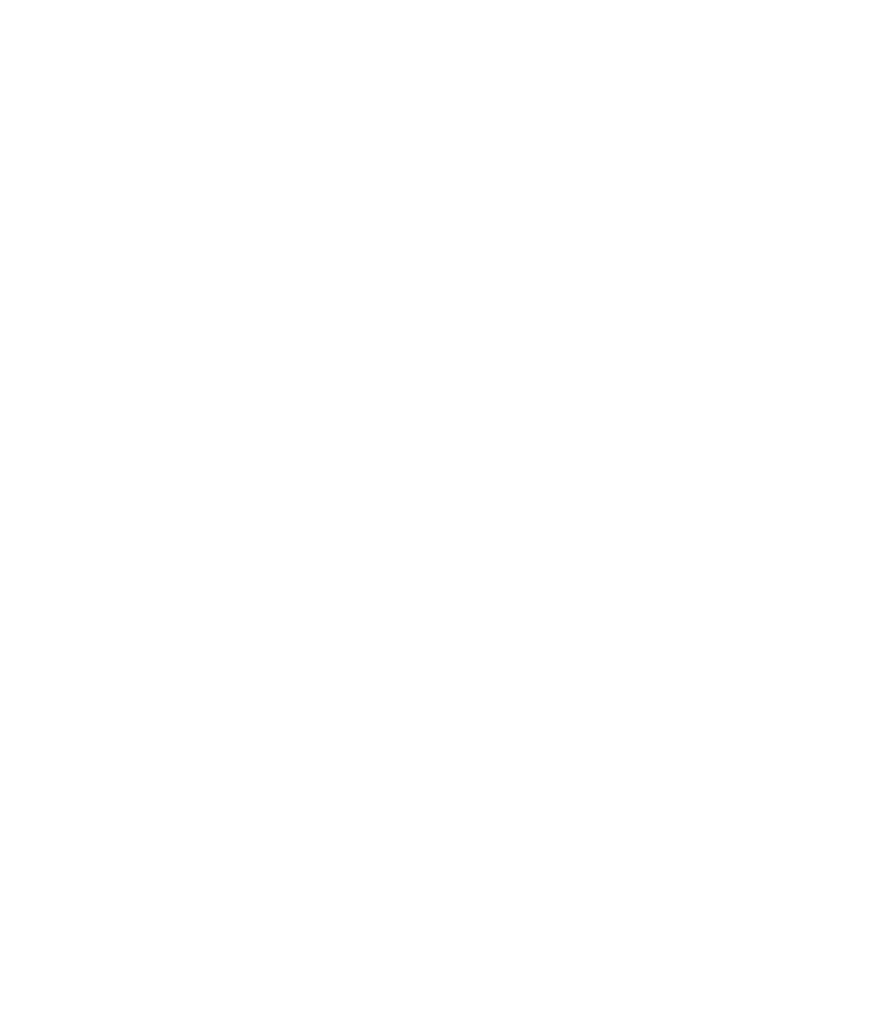
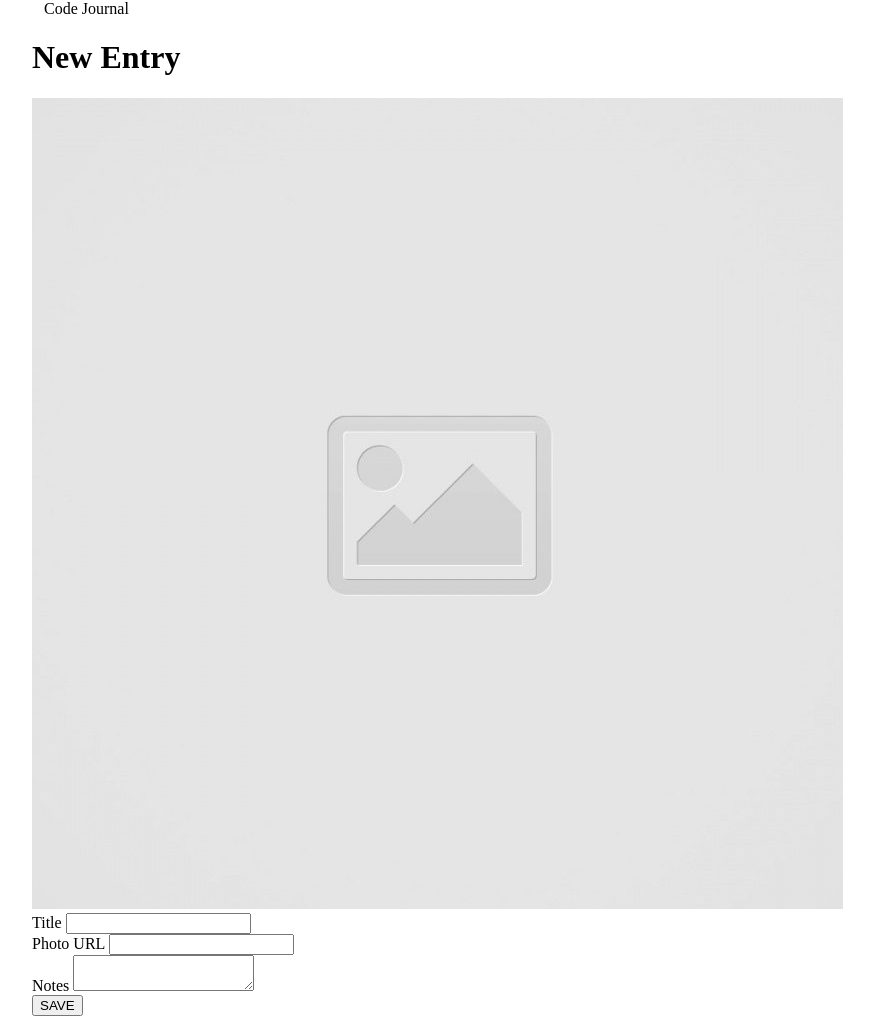
Before and after one commit to alexjraymond/code-journal, a website: page index.html in a window 1280 px wide. Shown: the whole page, without its empty margins (182-1056 px from the left). Before the commit the page ends 800 px from the top, so only its background shows below. Drawn offline with Linux system fonts and the light colour scheme.

Commit message:
created html for the form. #1

```diff
--- a/index.html
+++ b/index.html
@@ -21,7 +21,34 @@
     </div>
   </header>
   <main class="container">
-    <div data-view="entry-form"></div>
+
+    <div class="row">
+      <div class="column-full">Code Journal</div>
+    </div>
+    <div class="form-box">
+      <div data-view="entry-form">
+        <h1>New Entry</h1>
+        <img src="images/placeholder-image-square.jpg">
+        <form>
+          <div class="">
+            <label for="title">Title</label>
+            <input type="text" name="title" required></div>
+          <div class="">
+            <label for="photourl">Photo URL</label>
+            <input type="url" name="photourl" required></div>
+          <div class="">
+            <label for="notes">Notes</label>
+            <textarea name="notes" required> </textarea></div>
+          <div class="">
+            <button type="submit">SAVE</button></div>
+        </form>
+      </div>
+
+
+
+
+
+    </div>
     <div data-view="entries" class="hidden"></div>
   </main>
   <script src="js/data.js"></script>
```
